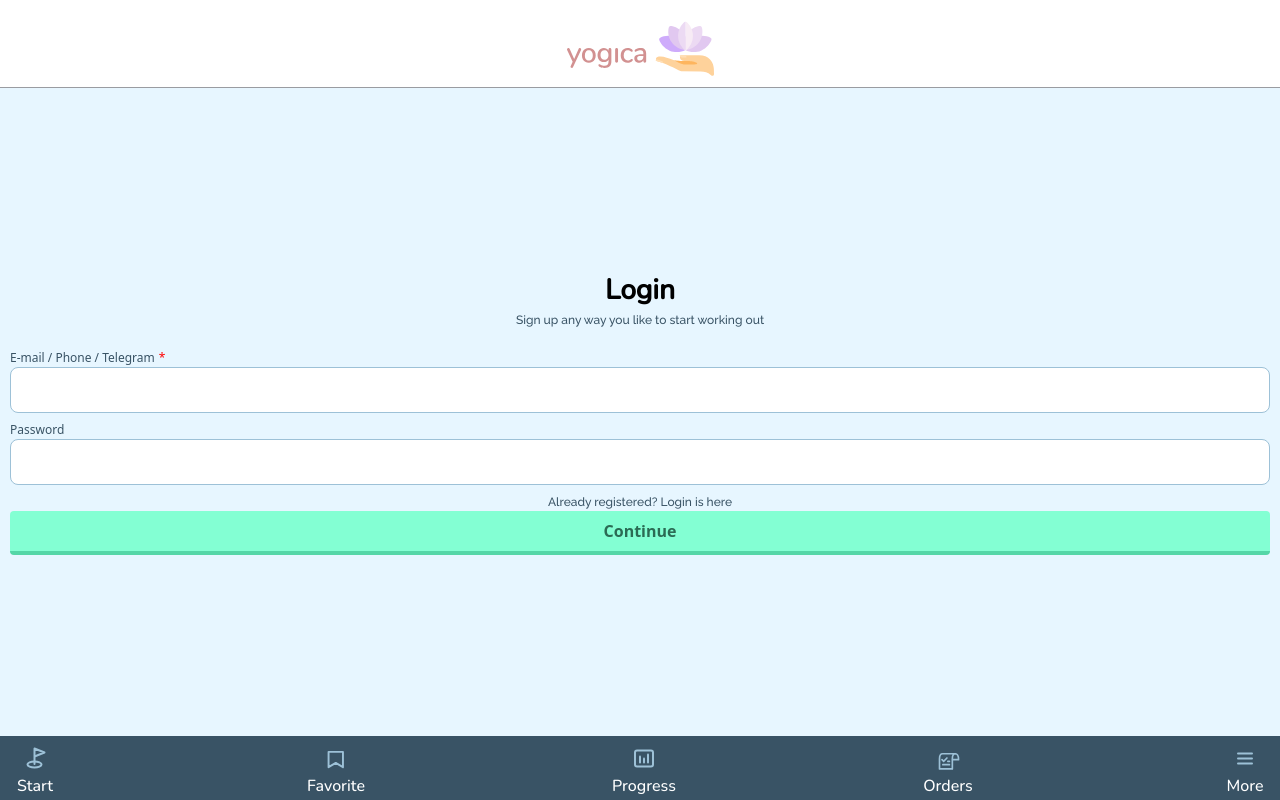
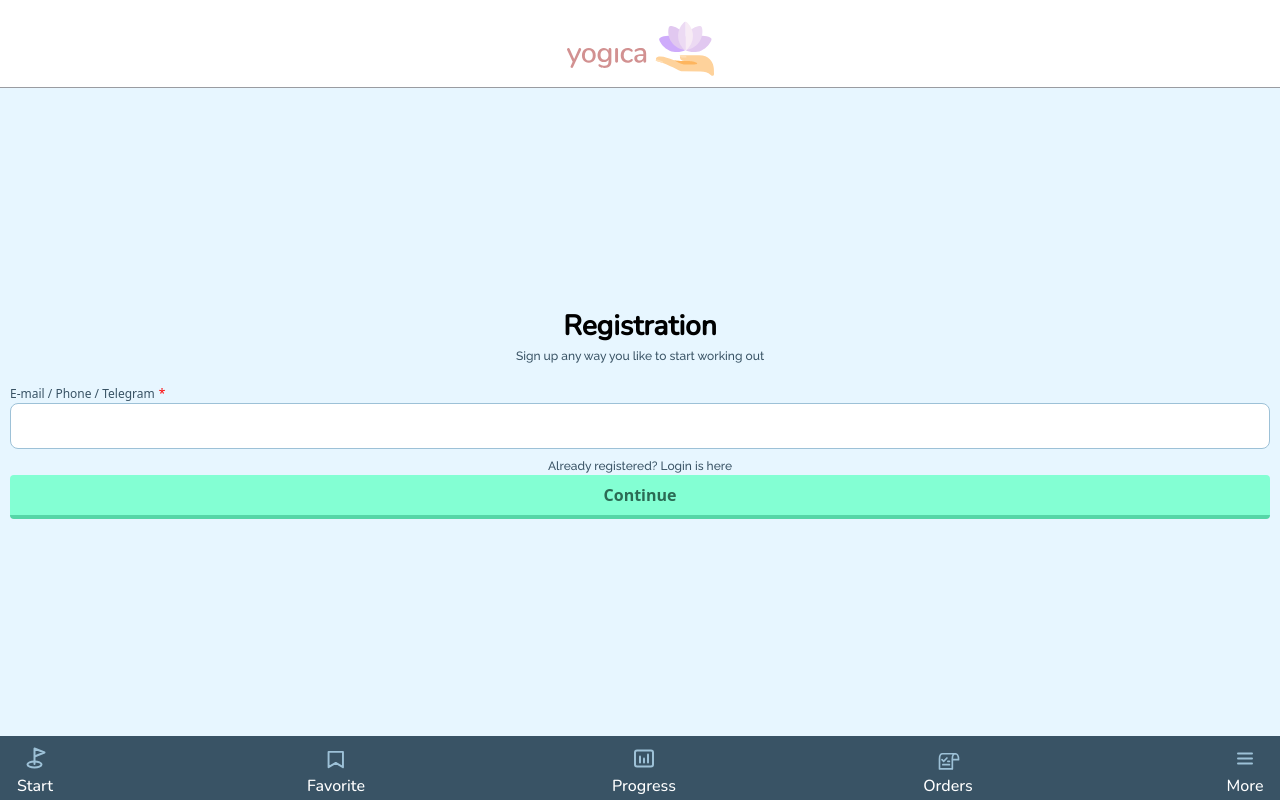
Before and after one commit to mrazazello/yogica-app, a React (Vite) app: page /reg in a window 1280 px wide. Built offline with nearby package versions, Linux system fonts and the light colour scheme.

Commit message:
add routing and pages

```diff
--- a/package.json
+++ b/package.json
@@ -11,7 +11,8 @@
   },
   "dependencies": {
     "react": "^18.2.0",
-    "react-dom": "^18.2.0"
+    "react-dom": "^18.2.0",
+    "react-router-dom": "^6.15.0"
   },
   "devDependencies": {
     "@types/react": "^18.2.15",
--- a/src/app/App.tsx
+++ /dev/null
@@ -1,39 +0,0 @@
-import { Button } from "shared/ui/Button/Button";
-import { ContentWrapper } from "shared/ui/ContentWrapper/ContentWrapper";
-import { H123 } from "shared/ui/H123/H123";
-import { Header } from "shared/ui/Header/Header";
-import { Input } from "shared/ui/Input/Input";
-import { MainMenu } from "shared/ui/MainMenu/MainMenu";
-import { TextLine } from "shared/ui/Text/TextLine";
-import { VSpace } from "shared/ui/VSpace/VSpace";
-
-function App() {
-  return (
-    <div className="flex items-center justify-center flex-col h-screen">
-      <Header />
-      <div className="h-full w-full bg-blue-100">
-        <ContentWrapper valign="center">
-          <H123 title="Login" align="center" />
-          <TextLine
-            text="Sign up any way you like to start working out"
-            align="center"
-          />
-          <VSpace />
-          <Input
-            placeholder="E-mail / Phone / Telegram"
-            name="email"
-            required
-          />
-          <Input placeholder="Password" name="password" />
-
-          <TextLine text="Already registered? Login is here" align="center" />
-
-          <Button text="Continue" />
-        </ContentWrapper>
-      </div>
-      <MainMenu />
-    </div>
-  );
-}
-
-export default App;
--- /dev/null
+++ b/src/app/AppLayout.tsx
@@ -0,0 +1,20 @@
+import { FC } from "react";
+import { Header } from "shared/ui/Header/Header";
+import { MainMenu } from "shared/ui/MainMenu/MainMenu";
+
+interface IProps {
+  children: React.ReactNode;
+}
+
+export const AppLayout: FC<IProps> = (props) => {
+  const { children } = props;
+  return (
+    <div className="flex items-center justify-center flex-col h-screen">
+      <Header />
+      <div className="h-full w-full bg-blue-100">{children}</div>
+      <MainMenu />
+    </div>
+  );
+};
+
+export default AppLayout;
--- /dev/null
+++ b/src/app/routes.tsx
@@ -0,0 +1,14 @@
+import { createBrowserRouter } from "react-router-dom";
+import Login from "../pages/Login/Login";
+import Registration from "../pages/Registration/Registration";
+
+export const router = createBrowserRouter([
+  {
+    path: "/",
+    element: <Login />,
+  },
+  {
+    path: "/reg",
+    element: <Registration />,
+  },
+]);
--- a/src/main.tsx
+++ b/src/main.tsx
@@ -1,10 +1,11 @@
+import { router } from "app/routes.tsx";
 import React from "react";
 import ReactDOM from "react-dom/client";
-import App from "./app/App.tsx";
+import { RouterProvider } from "react-router-dom";
 import "./index.css";
 
 ReactDOM.createRoot(document.getElementById("root")!).render(
   <React.StrictMode>
-    <App />
+    <RouterProvider router={router} />
   </React.StrictMode>
 );
--- /dev/null
+++ b/src/pages/Login/Login.tsx
@@ -0,0 +1,30 @@
+import AppLayout from "app/AppLayout";
+import { Button } from "shared/ui/Button/Button";
+import { ContentWrapper } from "shared/ui/ContentWrapper/ContentWrapper";
+import { H123 } from "shared/ui/H123/H123";
+import { Input } from "shared/ui/Input/Input";
+import { TextLine } from "shared/ui/Text/TextLine";
+import { VSpace } from "shared/ui/VSpace/VSpace";
+
+function MainPage() {
+  return (
+    <AppLayout>
+      <ContentWrapper valign="center">
+        <H123 title="Login" align="center" />
+        <TextLine
+          text="Sign up any way you like to start working out"
+          align="center"
+        />
+        <VSpace />
+        <Input placeholder="E-mail / Phone / Telegram" name="email" required />
+        <Input placeholder="Password" name="password" />
+
+        <TextLine text="Already registered? Login is here" align="center" />
+
+        <Button text="Continue" />
+      </ContentWrapper>
+    </AppLayout>
+  );
+}
+
+export default MainPage;
--- /dev/null
+++ b/src/pages/Registration/Registration.tsx
@@ -0,0 +1,29 @@
+import AppLayout from "app/AppLayout";
+import { Button } from "shared/ui/Button/Button";
+import { ContentWrapper } from "shared/ui/ContentWrapper/ContentWrapper";
+import { H123 } from "shared/ui/H123/H123";
+import { Input } from "shared/ui/Input/Input";
+import { TextLine } from "shared/ui/Text/TextLine";
+import { VSpace } from "shared/ui/VSpace/VSpace";
+
+function Registration() {
+  return (
+    <AppLayout>
+      <ContentWrapper valign="center">
+        <H123 title="Registration" align="center" />
+        <TextLine
+          text="Sign up any way you like to start working out"
+          align="center"
+        />
+        <VSpace />
+        <Input placeholder="E-mail / Phone / Telegram" name="email" required />
+
+        <TextLine text="Already registered? Login is here" align="center" />
+
+        <Button text="Continue" />
+      </ContentWrapper>
+    </AppLayout>
+  );
+}
+
+export default Registration;
--- a/tsconfig.json
+++ b/tsconfig.json
@@ -8,6 +8,8 @@
 
     "baseUrl": ".",
     "paths": {
+      "app/*": ["./src/app/*"],
+      "pages/*": ["./src/pages/*"],
       "shared/*": ["./src/shared/*"]
     },
 
--- a/vite.config.ts
+++ b/vite.config.ts
@@ -6,6 +6,8 @@ export default defineConfig({
   plugins: [react()],
   resolve: {
     alias: {
+      app: "/src/app",
+      pages: "/src/pages",
       shared: "/src/shared",
     },
   },
```
Also changed, not shown: 1 other file (tests, documents, lock files or other folders).
